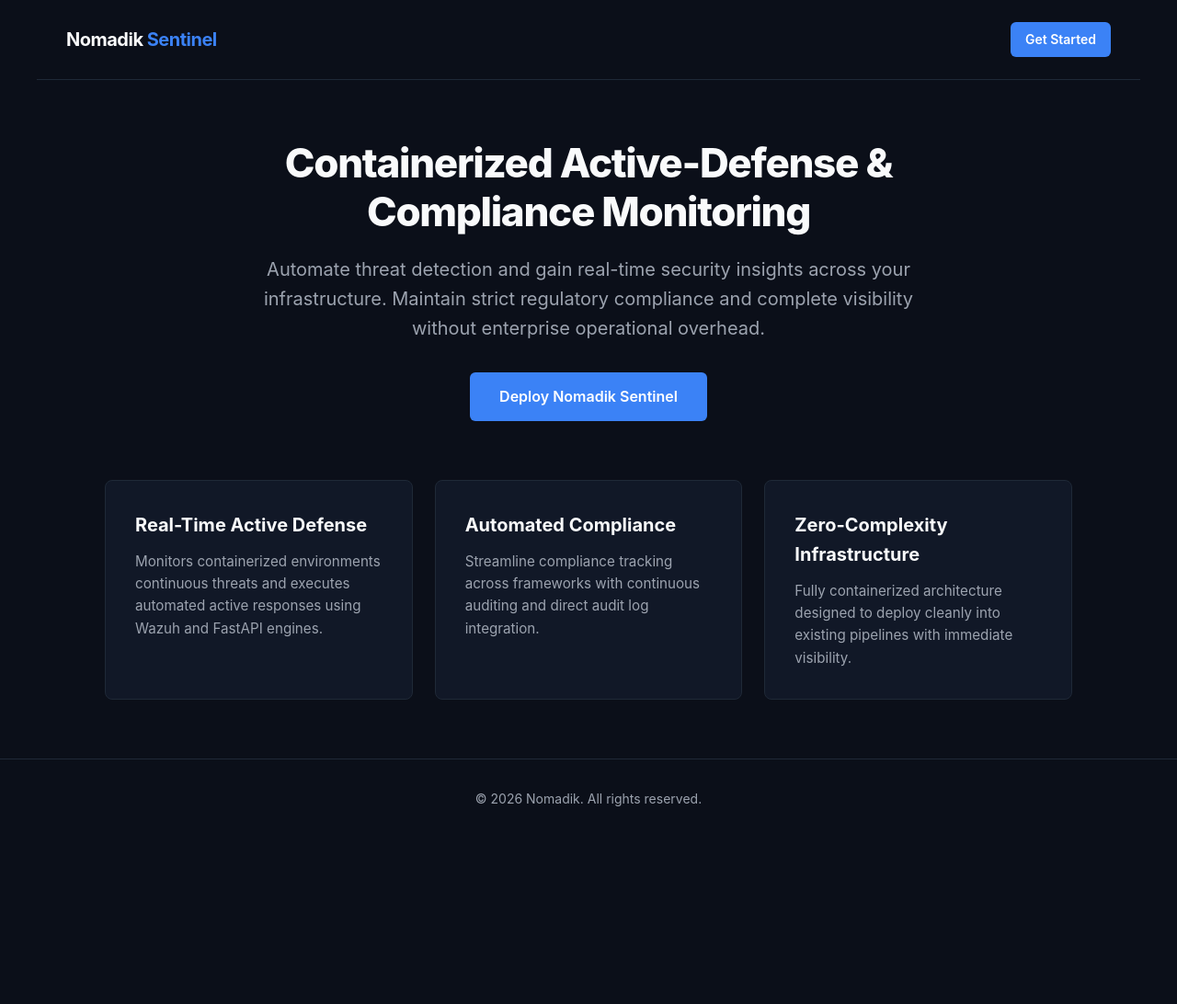
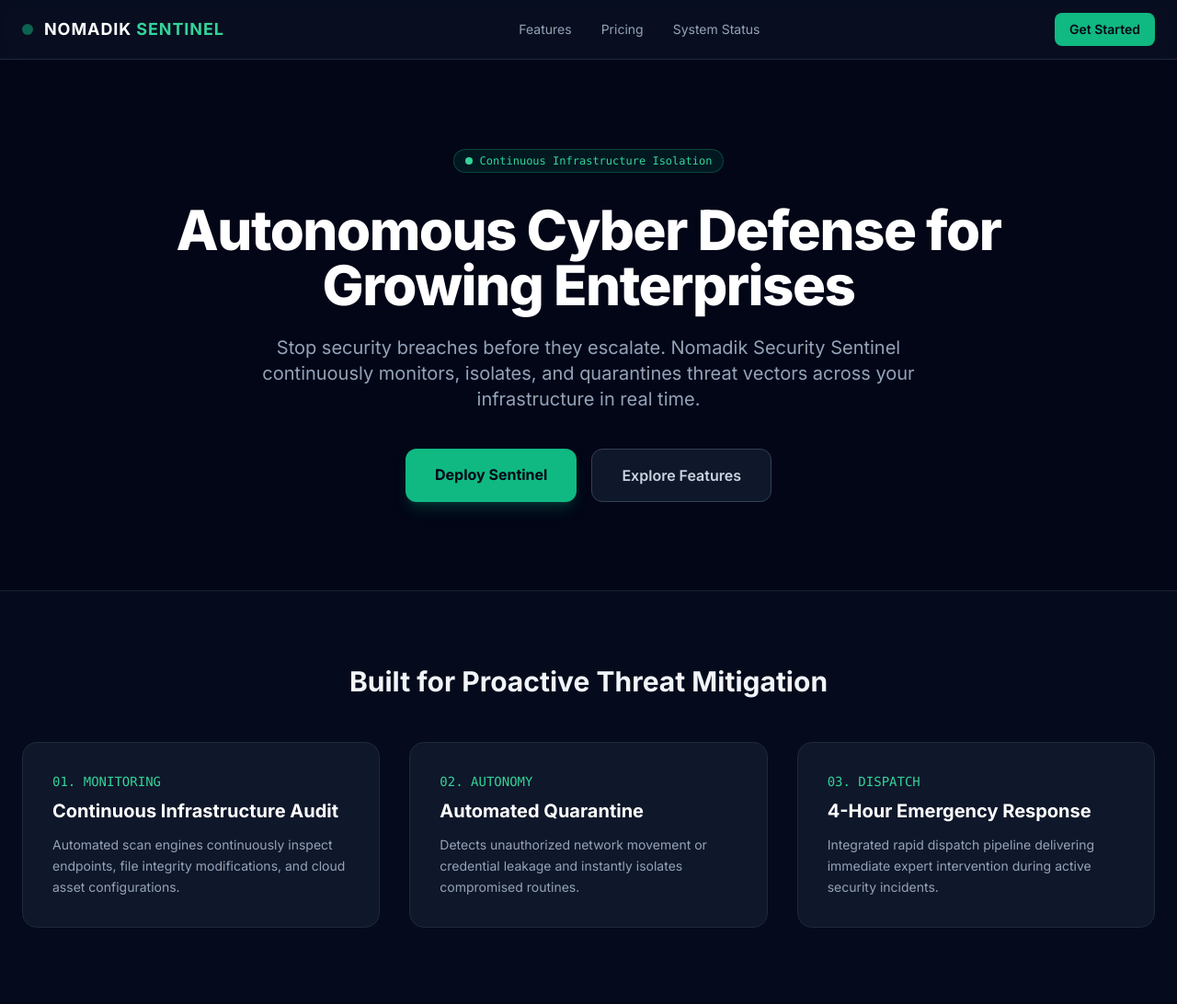
Before and after one commit to tak3bak/nomadik-sentinel-frontend, a website: page index.html in a window 1280 px wide. Shown: the top 1092 px of the page at 92% size. Before the commit the page ends 912 px from the top, so only its background shows below. Drawn offline with nearby package versions, Linux system fonts and the light colour scheme.

Commit message:
Update root index.html to commercial landing page

```diff
--- a/index.html
+++ b/index.html
@@ -3,166 +3,132 @@
 <head>
     <meta charset="UTF-8">
     <meta name="viewport" content="width=device-width, initial-scale=1.0">
-    <title>Nomadik Security Sentinel | Containerized Active Defense</title>
+    <title>Nomadik Security Sentinel | Automated Defense & Monitoring</title>
+    <script src="https://cdn.tailwindcss.com"></script>
+    <link href="https://fonts.googleapis.com/css2?family=Inter:wght@300;400;600;700;800&family=JetBrains+Mono:wght@400;600&display=swap" rel="stylesheet">
     <style>
-        :root {
-            --bg-color: #0b0f19;
-            --card-bg: #111827;
-            --accent-color: #3b82f6;
-            --accent-hover: #2563eb;
-            --text-main: #f9fafb;
-            --text-muted: #9ca3af;
-            --border-color: #1f2937;
-        }
-
-        * {
-            box-sizing: border-box;
-            margin: 0;
-            padding: 0;
-            font-family: -apple-system, BlinkMacSystemFont, "Segoe UI", Roboto, Helvetica, Arial, sans-serif;
-        }
-
-        body {
-            background-color: var(--bg-color);
-            color: var(--text-main);
-            line-height: 1.6;
-            padding: 0;
-            margin: 0;
-        }
-
-        header {
-            border-bottom: 1px solid var(--border-color);
-            padding: 1.5rem 2rem;
-            display: flex;
-            justify-content: space-between;
-            align-items: center;
-            max-width: 1200px;
-            margin: 0 auto;
-        }
-
-        .logo {
-            font-size: 1.25rem;
-            font-weight: 700;
-            letter-spacing: -0.025em;
-            color: var(--text-main);
-        }
-
-        .logo span {
-            color: var(--accent-color);
-        }
-
-        .hero {
-            max-width: 900px;
-            margin: 4rem auto 2rem auto;
-            text-align: center;
-            padding: 0 1.5rem;
-        }
-
-        .hero h1 {
-            font-size: 2.75rem;
-            font-weight: 800;
-            line-height: 1.2;
-            margin-bottom: 1.25rem;
-            letter-spacing: -0.03em;
-        }
-
-        .hero p.lead {
-            font-size: 1.25rem;
-            color: var(--text-muted);
-            margin-bottom: 2rem;
-            max-width: 750px;
-            margin-left: auto;
-            margin-right: auto;
-        }
-
-        .cta-btn {
-            display: inline-block;
-            background-color: var(--accent-color);
-            color: #ffffff;
-            font-weight: 600;
-            padding: 0.85rem 2rem;
-            border-radius: 0.375rem;
-            text-decoration: none;
-            transition: background-color 0.2s ease;
-        }
-
-        .cta-btn:hover {
-            background-color: var(--accent-hover);
-        }
-
-        .features {
-            max-width: 1100px;
-            margin: 4rem auto;
-            display: grid;
-            grid-template-columns: repeat(auto-fit, minmax(300px, 1fr));
-            gap: 1.5rem;
-            padding: 0 1.5rem;
-        }
-
-        .feature-card {
-            background-color: var(--card-bg);
-            border: 1px solid var(--border-color);
-            padding: 2rem;
-            border-radius: 0.5rem;
-        }
-
-        .feature-card h3 {
-            font-size: 1.25rem;
-            margin-bottom: 0.75rem;
-            color: var(--text-main);
-        }
-
-        .feature-card p {
-            color: var(--text-muted);
-            font-size: 0.95rem;
-        }
-
-        footer {
-            border-top: 1px solid var(--border-color);
-            text-align: center;
-            padding: 2rem;
-            margin-top: 4rem;
-            color: var(--text-muted);
-            font-size: 0.875rem;
-        }
+        body { font-family: 'Inter', sans-serif; }
+        .font-mono { font-family: 'JetBrains Mono', monospace; }
     </style>
 </head>
-<body>
+<body class="bg-slate-950 text-slate-100 min-h-screen flex flex-col justify-between">
 
-    <header>
-        <div class="logo">Nomadik <span>Sentinel</span></div>
-        <a href="https://buy.stripe.com/28EaEW5jMacrbwU2Uvd7q08" class="cta-btn" style="padding: 0.5rem 1rem; font-size: 0.875rem;">Get Started</a>
+    <!-- Navigation -->
+    <header class="border-b border-slate-800 bg-slate-900/50 backdrop-blur sticky top-0 z-50">
+        <div class="max-w-7xl mx-auto px-6 h-16 flex items-center justify-between">
+            <div class="flex items-center space-x-3">
+                <div class="w-3 h-3 bg-emerald-500 rounded-full animate-pulse"></div>
+                <span class="font-bold text-lg tracking-wider text-white">NOMADIK <span class="text-emerald-400">SENTINEL</span></span>
+            </div>
+            <nav class="hidden md:flex space-x-8 text-sm font-medium text-slate-400">
+                <a href="#features" class="hover:text-white transition">Features</a>
+                <a href="#pricing" class="hover:text-white transition">Pricing</a>
+                <a href="#status" class="hover:text-white transition">System Status</a>
+            </nav>
+            <a href="#pricing" class="bg-emerald-500 hover:bg-emerald-400 text-slate-950 font-semibold px-4 py-2 rounded-lg text-sm transition">Get Started</a>
+        </div>
     </header>
 
-    <main>
-        <section class="hero">
-            <h1>Containerized Active-Defense & Compliance Monitoring</h1>
-            <p class="lead">
-                Automate threat detection and gain real-time security insights across your infrastructure. Maintain strict regulatory compliance and complete visibility without enterprise operational overhead.
-            </p>
-            <a href="https://buy.stripe.com/28EaEW5jMacrbwU2Uvd7q08" class="cta-btn" id="purchase">Deploy Nomadik Sentinel</a>
-        </section>
+    <!-- Hero Section -->
+    <section class="py-24 px-6 max-w-5xl mx-auto text-center">
+        <div class="inline-flex items-center gap-2 px-3 py-1 rounded-full border border-emerald-500/30 bg-emerald-500/10 text-emerald-400 text-xs font-mono mb-8">
+            <span class="w-2 h-2 rounded-full bg-emerald-400 animate-ping"></span> Continuous Infrastructure Isolation
+        </div>
+        <h1 class="text-4xl md:text-6xl font-extrabold tracking-tight text-white mb-6">
+            Autonomous Cyber Defense for Growing Enterprises
+        </h1>
+        <p class="text-lg md:text-xl text-slate-400 max-w-3xl mx-auto mb-10 leading-relaxed">
+            Stop security breaches before they escalate. Nomadik Security Sentinel continuously monitors, isolates, and quarantines threat vectors across your infrastructure in real time.
+        </p>
+        <div class="flex flex-col sm:flex-row justify-center gap-4">
+            <a href="#pricing" class="bg-emerald-500 hover:bg-emerald-400 text-slate-950 font-bold px-8 py-4 rounded-xl shadow-lg shadow-emerald-500/20 transition">Deploy Sentinel</a>
+            <a href="#features" class="border border-slate-700 hover:border-slate-500 bg-slate-900 text-slate-300 font-semibold px-8 py-4 rounded-xl transition">Explore Features</a>
+        </div>
+    </section>
 
-        <section class="features">
-            <div class="feature-card">
-                <h3>Real-Time Active Defense</h3>
-                <p>Monitors containerized environments continuous threats and executes automated active responses using Wazuh and FastAPI engines.</p>
+    <!-- Features Section -->
+    <section id="features" class="py-20 border-t border-slate-800/80 bg-slate-900/30">
+        <div class="max-w-7xl mx-auto px-6">
+            <h2 class="text-2xl md:text-3xl font-bold text-center mb-12">Built for Proactive Threat Mitigation</h2>
+            <div class="grid md:grid-cols-3 gap-8">
+                <div class="bg-slate-900 border border-slate-800 p-8 rounded-2xl">
+                    <div class="text-emerald-400 font-mono text-sm mb-2">01. MONITORING</div>
+                    <h3 class="text-xl font-bold text-white mb-3">Continuous Infrastructure Audit</h3>
+                    <p class="text-slate-400 text-sm leading-relaxed">Automated scan engines continuously inspect endpoints, file integrity modifications, and cloud asset configurations.</p>
+                </div>
+                <div class="bg-slate-900 border border-slate-800 p-8 rounded-2xl">
+                    <div class="text-emerald-400 font-mono text-sm mb-2">02. AUTONOMY</div>
+                    <h3 class="text-xl font-bold text-white mb-3">Automated Quarantine</h3>
+                    <p class="text-slate-400 text-sm leading-relaxed">Detects unauthorized network movement or credential leakage and instantly isolates compromised routines.</p>
+                </div>
+                <div class="bg-slate-900 border border-slate-800 p-8 rounded-2xl">
+                    <div class="text-emerald-400 font-mono text-sm mb-2">03. DISPATCH</div>
+                    <h3 class="text-xl font-bold text-white mb-3">4-Hour Emergency Response</h3>
+                    <p class="text-slate-400 text-sm leading-relaxed">Integrated rapid dispatch pipeline delivering immediate expert intervention during active security incidents.</p>
+                </div>
             </div>
+        </div>
+    </section>
 
-            <div class="feature-card">
-                <h3>Automated Compliance</h3>
-                <p>Streamline compliance tracking across frameworks with continuous auditing and direct audit log integration.</p>
+    <!-- Pricing Section -->
+    <section id="pricing" class="py-24 px-6 max-w-7xl mx-auto">
+        <div class="text-center mb-16">
+            <h2 class="text-3xl md:text-4xl font-bold text-white mb-4">Commercial Security Tiers</h2>
+            <p class="text-slate-400">Select the coverage model that matches your operational footprint.</p>
+        </div>
+        <div class="grid md:grid-cols-3 gap-8">
+            <div class="bg-slate-900 border border-slate-800 rounded-2xl p-8 flex flex-col justify-between">
+                <div>
+                    <h3 class="text-xl font-bold text-white mb-2">Starter Sentinel</h3>
+                    <p class="text-xs text-slate-400 mb-6">Essential monitoring for small setups</p>
+                    <div class="text-4xl font-bold text-white mb-6">$299 <span class="text-sm font-normal text-slate-400">/ mo</span></div>
+                    <ul class="space-y-3 text-sm text-slate-300 mb-8">
+                        <li class="flex items-center gap-2"><span class="text-emerald-400">✓</span> Up to 5 Monitored Endpoints</li>
+                        <li class="flex items-center gap-2"><span class="text-emerald-400">✓</span> Automated File Integrity Audits</li>
+                        <li class="flex items-center gap-2"><span class="text-emerald-400">✓</span> Email Incident Notifications</li>
+                    </ul>
+                </div>
+                <button class="w-full bg-slate-800 hover:bg-slate-700 text-white font-semibold py-3 rounded-xl transition">Select Starter</button>
             </div>
+            <div class="bg-slate-900 border-2 border-emerald-500 rounded-2xl p-8 flex flex-col justify-between relative shadow-2xl shadow-emerald-500/10">
+                <div class="absolute -top-4 left-1/2 -translate-x-1/2 bg-emerald-500 text-slate-950 font-bold text-xs uppercase px-3 py-1 rounded-full tracking-wider">Recommended</div>
+                <div>
+                    <h3 class="text-xl font-bold text-white mb-2">Pro Operations</h3>
+                    <p class="text-xs text-slate-400 mb-6">Full quarantine & active defense</p>
+                    <div class="text-4xl font-bold text-white mb-6">$799 <span class="text-sm font-normal text-slate-400">/ mo</span></div>
+                    <ul class="space-y-3 text-sm text-slate-300 mb-8">
+                        <li class="flex items-center gap-2"><span class="text-emerald-400">✓</span> Up to 25 Monitored Endpoints</li>
+                        <li class="flex items-center gap-2"><span class="text-emerald-400">✓</span> Automated Perimeter Quarantine</li>
+                        <li class="flex items-center gap-2"><span class="text-emerald-400">✓</span> 4-Hour Rapid Dispatch SLA</li>
+                    </ul>
+                </div>
+                <button class="w-full bg-emerald-500 hover:bg-emerald-400 text-slate-950 font-bold py-3 rounded-xl transition">Deploy Pro</button>
+            </div>
+            <div class="bg-slate-900 border border-slate-800 rounded-2xl p-8 flex flex-col justify-between">
+                <div>
+                    <h3 class="text-xl font-bold text-white mb-2">Enterprise Defense</h3>
+                    <p class="text-xs text-slate-400 mb-6">Custom multi-cloud architecture</p>
+                    <div class="text-4xl font-bold text-white mb-6">Custom</div>
+                    <ul class="space-y-3 text-sm text-slate-300 mb-8">
+                        <li class="flex items-center gap-2"><span class="text-emerald-400">✓</span> Unlimited Monitored Nodes</li>
+                        <li class="flex items-center gap-2"><span class="text-emerald-400">✓</span> Dedicated Security Engineers</li>
+                        <li class="flex items-center gap-2"><span class="text-emerald-400">✓</span> Custom SIEM / SOC Integration</li>
+                    </ul>
+                </div>
+                <button class="w-full bg-slate-800 hover:bg-slate-700 text-white font-semibold py-3 rounded-xl transition">Contact Operations</button>
+            </div>
+        </div>
+    </section>
 
-            <div class="feature-card">
-                <h3>Zero-Complexity Infrastructure</h3>
-                <p>Fully containerized architecture designed to deploy cleanly into existing pipelines with immediate visibility.</p>
+    <!-- Footer -->
+    <footer class="border-t border-slate-800 py-10 bg-slate-900/60">
+        <div class="max-w-7xl mx-auto px-6 flex flex-col md:flex-row justify-between items-center gap-4 text-xs text-slate-500">
+            <div>© 2026 Nomadik Security Operations LLC. All rights reserved.</div>
+            <div class="flex space-x-6">
+                <a href="#" class="hover:text-slate-400">Privacy Policy</a>
+                <a href="#" class="hover:text-slate-400">Terms of Service</a>
             </div>
-        </section>
-    </main>
-
-    <footer>
-        <p>&copy; 2026 Nomadik. All rights reserved.</p>
+        </div>
     </footer>
 
 </body>
```
